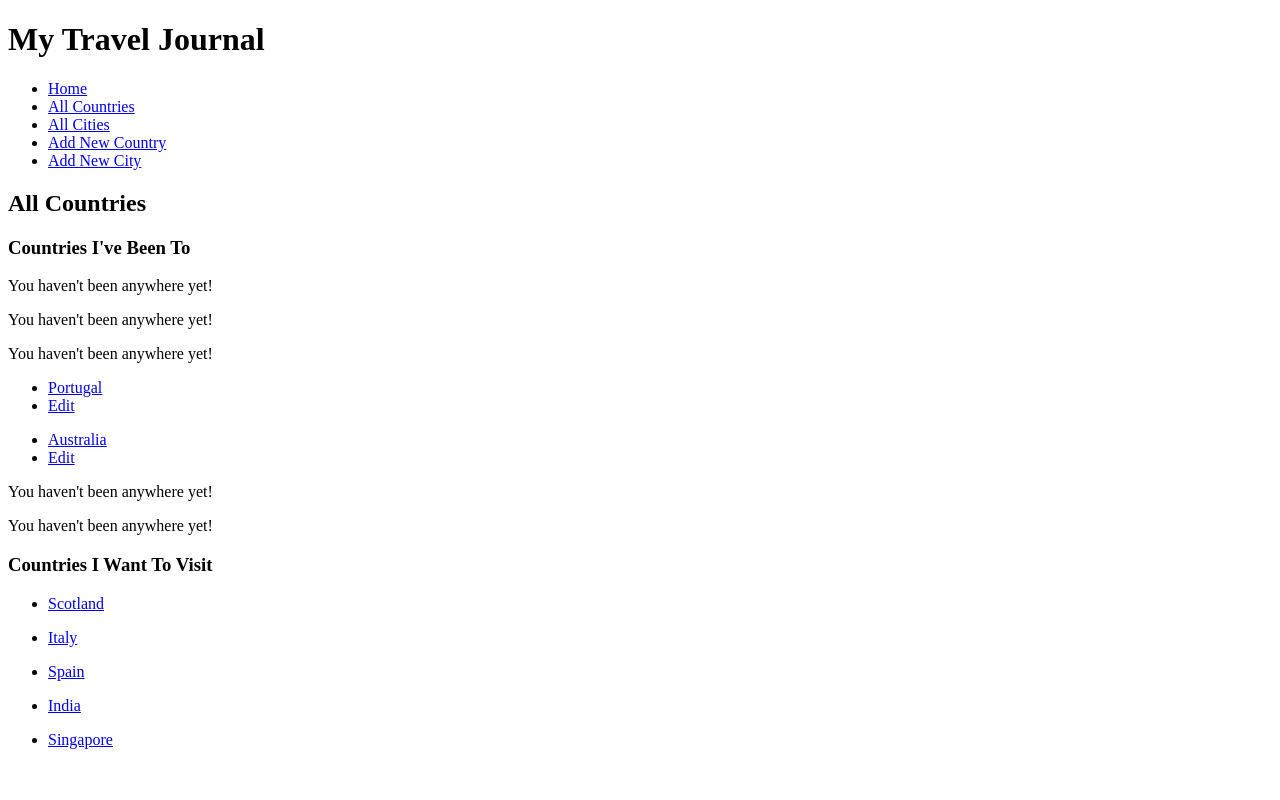
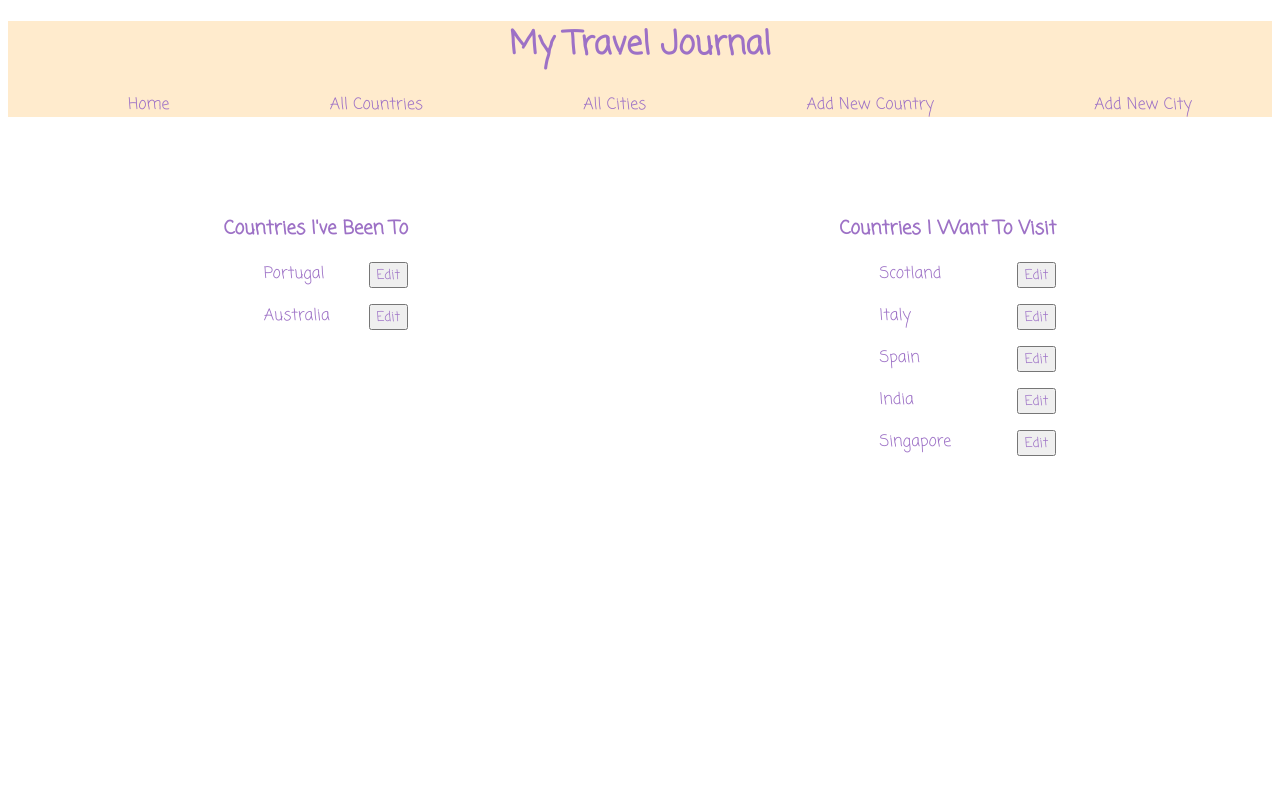
Before and after one commit to simbobs/solo_project_week_4, a Flask app: page /countries in a window 1280 px wide. Run offline with Flask 2, Linux system fonts and the light colour scheme; data comes from the database, SQL or seed files in the repository; both versions use the stored data as it was after the commit.

Commit message:
start of extensions

```diff
--- a/controllers/countries_controller.py
+++ b/controllers/countries_controller.py
@@ -53,3 +53,9 @@ def update_country(id):
     country_repository.update(selected_country)
 
     return redirect("/countries")
+
+# @countries_blueprint.route("countries/<id>/addcity", methods = ["GET"])
+# def add_city_to_country():
+#     country = country_repository.select(id)
+#     all_countries = country_repository.select_all()
+#     all_cities = city_repository.select_all()
--- a/db/travel_manager.sql
+++ b/db/travel_manager.sql
@@ -18,3 +18,13 @@ CREATE TABLE cities (
             REFERENCES countries(id)
 
 );
+
+-- extension stuff
+CREATE TABLE sights (
+    ID INTEGER PRIMARY KEY AUTOINCREMENT,
+    name VARCHAR,
+    comment TEXT,
+    city_id INTEGER NOT NULL,
+        FOREIGN KEY (city_id)
+            REFERENCES cities (id)
+)
--- /dev/null
+++ b/static/base.css
@@ -0,0 +1,78 @@
+header {
+    background-color: blanchedalmond;
+    color: rgb(157, 113, 198);
+    font-family: 'Coming Soon', cursive;
+
+
+}
+
+/* #Headline {
+    display: flex;
+    justify-content: center;
+
+} */
+
+#Headline > h1 {
+    display: flex;
+    justify-content: center;
+
+}
+
+.menu {
+
+    list-style: none;
+    display: flex;
+    flex-direction: row;
+    justify-content: space-around;
+
+}
+
+.menu li a {
+    text-decoration: none;
+    color: rgb(157, 113, 198);
+
+}
+
+.container #trackme > h2 > a {
+    color: rgb(157, 113, 198);
+    font-family: 'Coming Soon', cursive;
+    text-decoration: none;
+    display: flex;
+    justify-content: center;
+    align-items: center;
+    padding-top: 15%;
+    padding-bottom: 35%;
+}
+
+.container .headings {
+    color: rgb(157, 113, 198);
+    font-family: 'Coming Soon', cursive;
+}
+
+.container .lists li a {
+    text-decoration:none;
+    color: rgb(157, 113, 198);
+    font-family: 'Coming Soon', cursive;
+}
+
+.container .lists li {
+    text-decoration:none;
+    color: rgb(157, 113, 198);
+    font-family: 'Coming Soon', cursive;
+}
+
+.container .lists {
+    list-style: none;
+    display: flex;
+    flex-direction: row;
+    justify-content: space-between;
+}
+
+.container .flexme {
+    display: flex;
+    flex-direction: row;
+    justify-content: space-around;
+    align-content: center;
+    padding-top: 5%;
+
+}
--- a/templates/base.html
+++ b/templates/base.html
@@ -4,11 +4,17 @@
     <meta charset="UTF-8">
     <meta http-equiv="X-UA-Compatible" content="IE=edge">
     <meta name="viewport" content="width=device-width, initial-scale=1.0">
+    <link rel="stylesheet" href="{{ url_for('static', filename='base.css')}}">
+    <link rel="preconnect" href="https://fonts.googleapis.com">
+    <link rel="preconnect" href="https://fonts.gstatic.com" crossorigin>
+    <link href="https://fonts.googleapis.com/css2?family=Coming+Soon&display=swap" rel="stylesheet">
+
+    <link rel="stylesheet" href="https://cdnjs.cloudflare.com/ajax/libs/font-awesome/4.7.0/css/font-awesome.min.css">
     <title>My Travel Journal</title>
 
 </head>
 <body>
-    <header>
+    <header id="Headline">
         <h1>My Travel Journal</h1>
         <nav>
             <ul class = "menu">
--- a/templates/countries/index.html
+++ b/templates/countries/index.html
@@ -1,27 +1,29 @@
 {% extends "base.html" %}
 
 {% block content %}
-<h2> All Countries </h2>
+<!-- <h2 class = "headings"> All Countries </h2> -->
 
 
 
-    <div>
+    <div class = "flexme">
         <div>
-            <h3>Countries I've Been To</h3>
+            <h3 class = "headings">Countries I've Been To</h3>
 
 
                 <div>
                     {% for country in all_countries %}
                     {% if country.visited == True %}
 
-                    <ul>
+                    <ul class = "lists">
                         <li><a href="/countries/{{ country.id }}"> {{country.name}}</a></li>
-                        <li><a href="/countries/{{country.id}}/edit">Edit</a></li>
+                        <li>
+                            <button><a href="/countries/{{country.id}}/edit">Edit</a></button>
+                        </li>
                     </ul>
+                    <!-- <button><a href="/countries/{{country.id}}/edit">Edit</a></button> -->
 
 
-                    {% else %}
-                        <p>You haven't been anywhere yet!</p>
+
                     {% endif %}
                     {% endfor%}
                 </div>
@@ -31,14 +33,18 @@
         </div>
         <div>
 
-            <h3>Countries I Want To Visit</h3>
+            <h3 class = "headings">Countries I Want To Visit</h3>
             {% for country in all_countries %}
             {% if country.visited == False %}
             <div>
 
-                <ul>
+                <ul class = "lists">
                     <li><a href="/countries/{{ country.id }}"> {{country.name}}</a></li>
+                    <li>
+                        <button><a href="/countries/{{country.id}}/edit">Edit</a></button>
+                    </li>
                 </ul>
+
 
             </div>
             {% endif %}
--- a/templates/index.html
+++ b/templates/index.html
@@ -1,7 +1,7 @@
 {% extends "base.html" %}
 
 {% block content %}
-<div>
+<div id = "trackme">
     <h2><a href="/countries">Track My Travels</a></h2>
 </div>
 {% endblock %}
```
Also changed, not shown: controllers/cities_controller.py (+8 -1 lines), models/sight.py (added, +7 -0 lines), templates/cities/index.html (+29 -7 lines), templates/countries/show.html (+10 -6 lines), tests/test_sights.py (added, +6 -0 lines), db/travel_manager.db.
